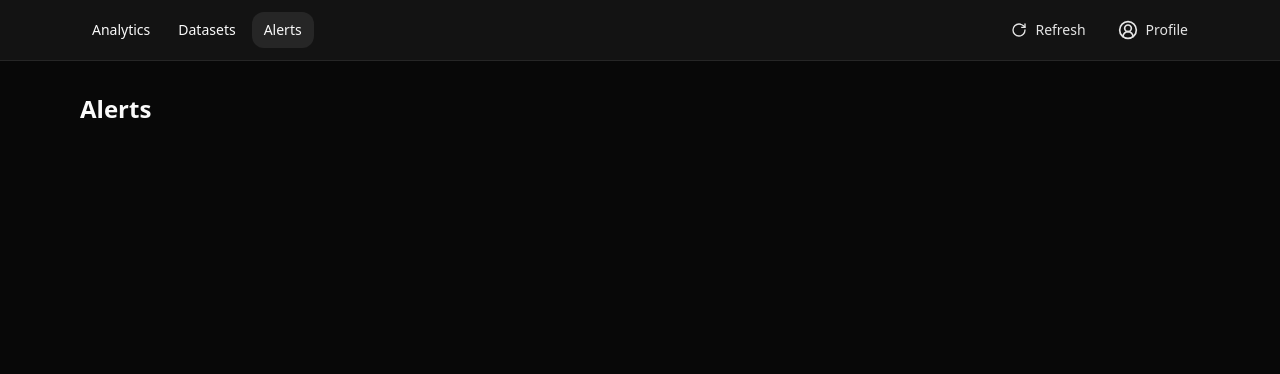
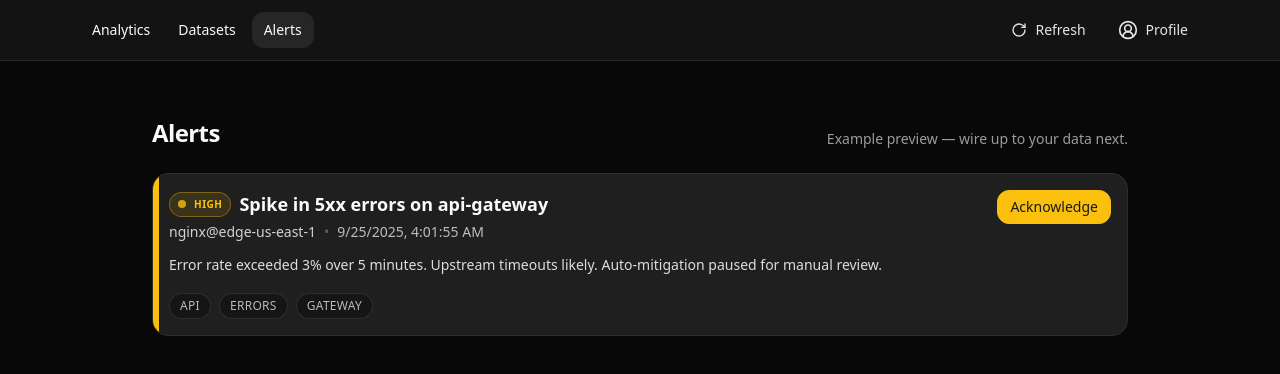
Before and after one commit to Sentinel-Hive/sentinel-client, a React (Vite) app in the folder sentinel-app-client/: page /#/alerts in a window 1280 px wide. Shown: the top 374 px of the page. Built offline with nearby package versions, Linux system fonts and the light colour scheme.

Commit message:
created example alert page and alert card component. Set the minimum height and width of the window.

```diff
--- /dev/null
+++ b/sentinel-app-client/src/components/AlertCard.tsx
@@ -0,0 +1,143 @@
+import { useMemo, useState } from "react";
+
+type Severity = "critical" | "high" | "medium" | "low";
+
+type Props = {
+    id?: string;
+    title: string;
+    severity: Severity;
+    source: string;
+    timestamp: string | Date;
+    description?: string;
+    tags?: string[];
+    acknowledged?: boolean;
+    onAcknowledge?: (id?: string) => void;
+};
+
+export default function AlertCard({
+    id,
+    title,
+    severity,
+    source,
+    timestamp,
+    description,
+    tags = [],
+    acknowledged: acknowledgedProp = false,
+    onAcknowledge,
+}: Props) {
+    const [ack, setAck] = useState(acknowledgedProp);
+
+    const when = useMemo(() => {
+        const d =
+            typeof timestamp === "string" ? new Date(timestamp) : timestamp;
+        return d.toLocaleString();
+    }, [timestamp]);
+
+    return (
+        <article
+            className="group relative overflow-hidden rounded-2xl border bg-[hsl(var(--muted))] p-4 transition
+                 border-[hsl(var(--border))] hover:border-[hsl(var(--primary))]/60"
+            role="region"
+            aria-label={`Alert ${title}`}
+        >
+            {/* accent stripe */}
+            <div className="pointer-events-none absolute left-0 top-0 h-full w-1.5 bg-[hsl(var(--primary))]" />
+
+            <header className="flex items-start justify-between gap-3">
+                <div className="min-w-0">
+                    <div className="flex items-center gap-2">
+                        <SeverityPill level={severity} />
+                        <h3 className="truncate text-lg font-semibold">
+                            {title}
+                        </h3>
+                    </div>
+                    <p className="mt-1 text-sm text-white/70">
+                        <span className="font-medium text-white/80">
+                            {source}
+                        </span>
+                        <span className="mx-2 opacity-40">•</span>
+                        <time dateTime={new Date(timestamp).toISOString()}>
+                            {when}
+                        </time>
+                    </p>
+                </div>
+
+                <button
+                    onClick={() => {
+                        setAck(true);
+                        onAcknowledge?.(id);
+                    }}
+                    disabled={ack}
+                    className="rounded-xl border border-[hsl(var(--primary))] px-3 py-1.5 text-sm font-medium
+                     text-[hsl(var(--primary-foreground))] bg-[hsl(var(--primary))] disabled:opacity-50
+                     shadow-[0_0_0_0_rgba(0,0,0,0)] transition active:translate-y-[1px]"
+                    aria-pressed={ack}
+                >
+                    {ack ? "Acknowledged" : "Acknowledge"}
+                </button>
+            </header>
+
+            {description && (
+                <p className="mt-3 text-sm leading-relaxed text-white/85">
+                    {description}
+                </p>
+            )}
+
+            {tags.length > 0 && (
+                <ul className="mt-4 flex flex-wrap gap-2">
+                    {tags.map((t) => (
+                        <li
+                            key={t}
+                            className="rounded-full border border-white/10 bg-black/30 px-2.5 py-1 text-xs uppercase
+                         tracking-wide text-white/70"
+                        >
+                            {t}
+                        </li>
+                    ))}
+                </ul>
+            )}
+
+            {/* hover glow */}
+            <div
+                className="pointer-events-none absolute inset-0 opacity-0 transition group-hover:opacity-100"
+                style={{
+                    boxShadow:
+                        "inset 0 0 0 1px hsl(var(--primary)/0.15), 0 0 24px hsl(var(--primary)/0.08)",
+                }}
+            />
+        </article>
+    );
+}
+
+function SeverityPill({ level }: { level: Severity }) {
+    const label = level.toUpperCase();
+    // keep it black/yellow by varying intensity/opacity, not hue
+    const barOpacity =
+        level === "critical"
+            ? "100%"
+            : level === "high"
+            ? "80%"
+            : level === "medium"
+            ? "60%"
+            : "40%";
+
+    return (
+        <span
+            className="inline-flex items-center gap-2 rounded-full border px-2 py-1 text-[10px] font-bold tracking-wider"
+            style={{
+                borderColor: "hsl(var(--primary) / 0.35)",
+                backgroundColor: "hsl(var(--primary) / 0.12)",
+                color: "hsl(var(--primary))",
+            }}
+        >
+            <span
+                aria-hidden
+                className="h-2 w-2 rounded-full"
+                style={{
+                    backgroundColor: `hsl(var(--primary) / ${barOpacity})`,
+                }}
+            />
+            {label}
+        </span>
+    );
+}
--- a/sentinel-app-client/src/pages/Alerts.tsx
+++ b/sentinel-app-client/src/pages/Alerts.tsx
@@ -1,4 +1,31 @@
-// src/pages/Alerts.tsx
+import AlertCard from "../components/AlertCard";
+
 export default function Alerts() {
-    return <h2 className="text-2xl font-semibold">Alerts</h2>;
+    const example = {
+        id: "evt-9YH27",
+        title: "Spike in 5xx errors on api-gateway",
+        severity: "high" as const,
+        source: "nginx@edge-us-east-1",
+        timestamp: new Date().toISOString(),
+        description:
+            "Error rate exceeded 3% over 5 minutes. Upstream timeouts likely. Auto-mitigation paused for manual review.",
+        tags: ["api", "errors", "gateway"],
+    };
+
+    return (
+        <div className="mx-auto max-w-5xl p-6 space-y-6">
+            <header className="flex items-end justify-between">
+                <h2 className="text-2xl font-semibold tracking-tight">
+                    Alerts
+                </h2>
+                <div className="text-sm text-white/60">
+                    Example preview — wire up to your data next.
+                </div>
+            </header>
+
+            <div className="grid gap-4">
+                <AlertCard {...example} />
+            </div>
+        </div>
+    );
 }
```
Also changed, not shown: sentinel-app-client/src-tauri/tauri.conf.json (+5 -2 lines).
